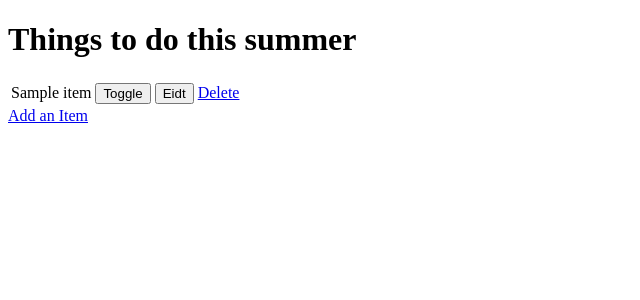
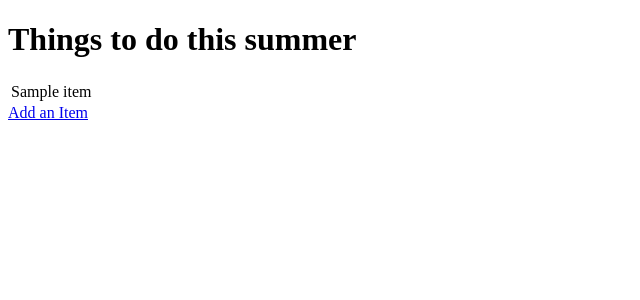
Before and after one commit to Graciekan21/fsk-hello-django, a Django app: template todo/templates/todo/todo_list.html in a window 1280 px wide. Shown: the top 300 px of the page, without its empty margins (0-640 px from the left). Run offline with Django 5.2, Linux system fonts and the light colour scheme; the template is opened without the code that fills it: most values are stand-ins (such as "Sample title", 1, 10 or a date in 2020).

Commit message:
Made changes in the in url.py and to todo_lits.html

```diff
--- a/django_todo/urls.py
+++ b/django_todo/urls.py
@@ -16,7 +16,9 @@ Including another URLconf
 """
 from django.contrib import admin
 from django.urls import path
-from todo import views get_todo_list
+from todo.views import get_todo_list, add_item
+
+
 
 urlpatterns = [
     path('admin/', admin.site.urls),
--- a/todo/templates/todo/todo_list.html
+++ b/todo/templates/todo/todo_list.html
@@ -11,30 +11,15 @@
         {% for item in items %}
             <tr>
                 {% if item.done %}
-                <td><strike>{{ item.name }}</strike></td>
+                    <td><strike>{{ item.name }}</strike></td>
                 {% else %}
-                <td>{{ item.name }}</td>
+                    <td>{{ item.name }}</td>
                 {% endif %}
-                <td>
-                    <a href="/ Toggle/{{ item.id }}">
-                        <button>Toggle</button>
-                    </a>
-                </td>
-                <td>
-                    <a href="/edit/{{ item.id }}">
-                        <button>Eidt</button>
-                    </a>
-                </td>
-                <td>
-                    <a href="/delete/{{ item.id }}">
-                        Delete
-                    </a>
-                </td>
             </tr>
             {% empty %}
-            <tr><td>You have nothing to do.</td></tr>
+            <tr><td>You have nothing to do</td></tr>
         {% endfor %}
     </table>
- <a href = "/add">Add an Item</a>
+<a href = "/add">Add an Item</a>
 </body>
 </html>
```
